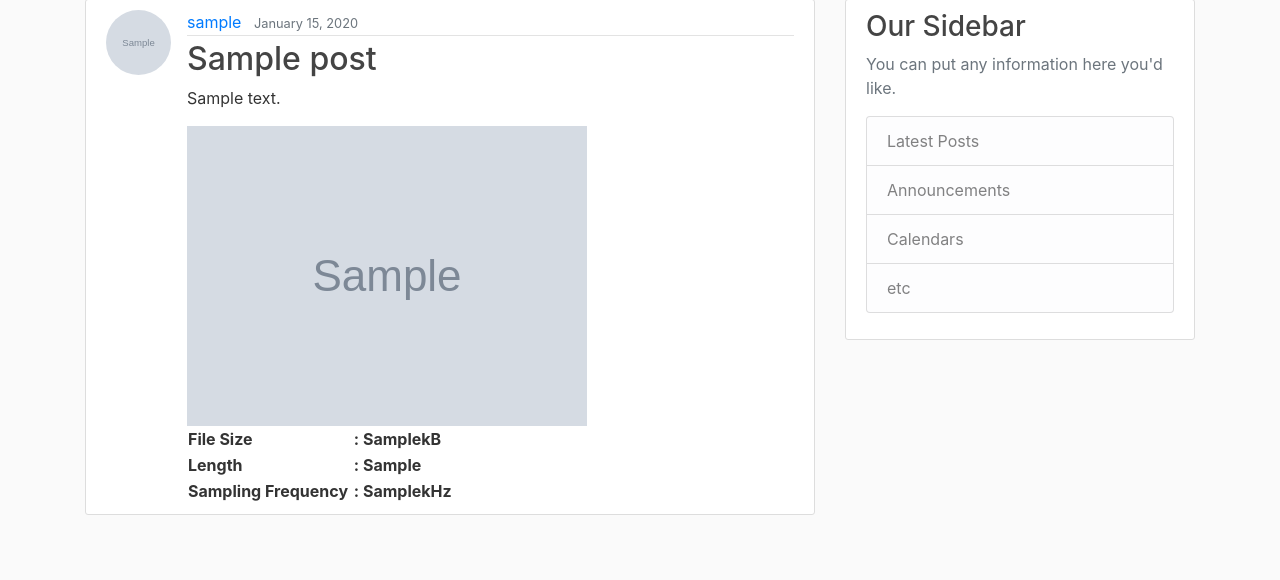
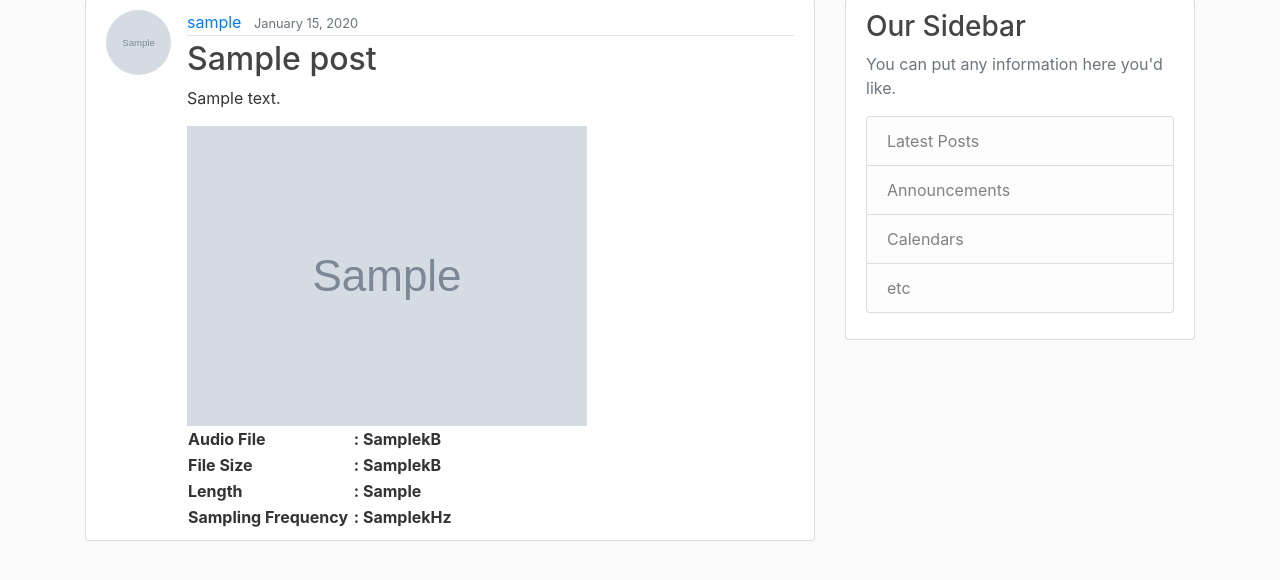
Before and after one commit to LadyHergon/server_py, a Django app: page /post/1/ in a window 1280 px wide. Shown: the part 81-661 px from the top of the page. Run offline with Django 3.2, Linux system fonts and the light colour scheme; tables that the repository leaves empty hold one stand-in row (values such as "Sample post"); grey boxes marked "Sample" are stand-in pictures; lists and menus that the app fills with data are empty.

Commit message:
audio link added

```diff
--- a/blog/models.py
+++ b/blog/models.py
@@ -11,12 +11,11 @@ class Post(models.Model):
     title = models.CharField(max_length=100)
     content = models.TextField()
     date_posted = models.DateTimeField(default=timezone.now)
-    audio = models.FileField(null=True, upload_to='musics')
+    audio = models.FileField(null=True, upload_to='musics', storage=gd_storage)
     image = models.ImageField(null=True, upload_to='audio-image', storage=gd_storage)
     author = models.ForeignKey(User, on_delete = models.CASCADE)
     duration = models.TextField()
     f_size = models.TextField(null=True)
-    f_type = models.TextField(null=True)
     samp_freq = models.TextField(null=True)
 
     def __str__(self):
--- a/blog/templates/blog/post_detail.html
+++ b/blog/templates/blog/post_detail.html
@@ -18,6 +18,10 @@
         <img style="max-width:100%" src="{{ object.image.url }}">
         <table>
             <tr>
+                <th>Audio File</th>
+                <th>: {{ object.audio }}kB</th>
+            </tr>
+            <tr>
                 <th>File Size </th>
                 <th>: {{ object.f_size }}kB</th>
             </tr>
```
